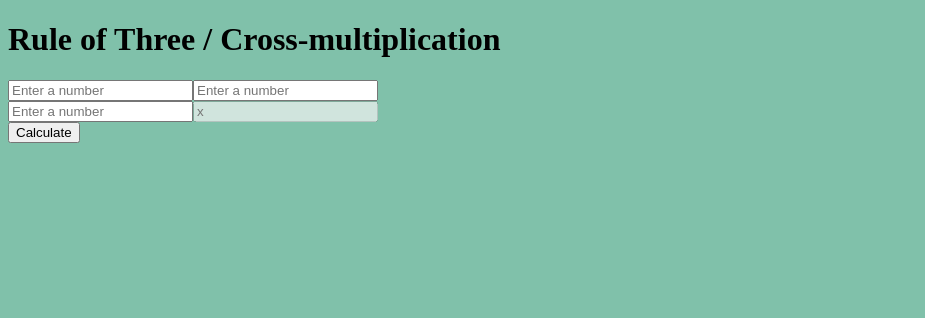
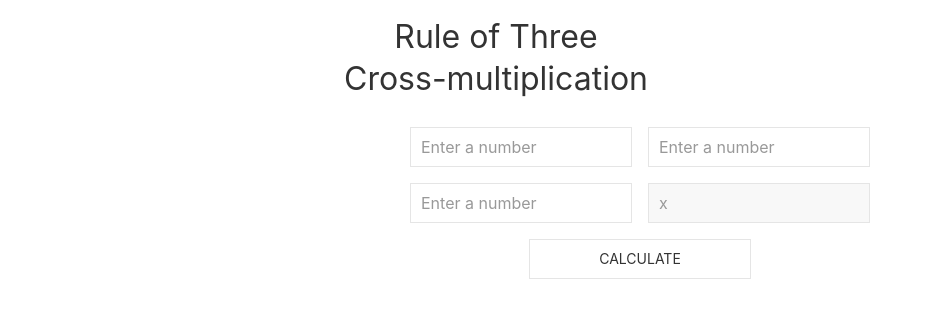
Before and after one commit to zdolny/proportion, a React app: page / in a window 1280 px wide. Shown: the whole page, without its empty margins (0-925 px from the left). Built offline with nearby package versions, Linux system fonts and the light colour scheme.

Commit message:
add uikit, styling

```diff
--- a/package.json
+++ b/package.json
@@ -24,6 +24,7 @@
     "css-loader": "^2.1.1",
     "node-sass": "^4.11.0",
     "sass-loader": "^7.1.0",
-    "style-loader": "^0.23.1"
+    "style-loader": "^0.23.1",
+    "uikit": "^3.0.3"
   }
 }
--- a/src/components/App.js
+++ b/src/components/App.js
@@ -5,7 +5,12 @@ export default class App extends React.Component {
   render() {
     return (
       <main>
-        <h1>Rule of Three / Cross-multiplication</h1>
+        <header className="header container">
+          <h1 class="uk-h2">
+            Rule of Three<br/>
+            Cross-multiplication
+          </h1>
+        </header>
         <CrossMultiplicationForm />
       </main>
     )
--- a/src/components/CrossMultiplicationForm.js
+++ b/src/components/CrossMultiplicationForm.js
@@ -25,10 +25,11 @@ export default class CrossMultiplicationForm extends React.Component {
   }
   render() {
     return (
-      <form onSubmit={this.handleCrossMultiplication}>
-        <div>
+      <form onSubmit={this.handleCrossMultiplication} className="form">
+        <div className="input-wrap">
           <input
             type="text"
+            className="uk-input"
             pattern="^[0-9]+\.?[0-9]*$"
             name="numeratorLeft"
             data-lpignore="true"
@@ -36,8 +37,11 @@ export default class CrossMultiplicationForm extends React.Component {
             value={this.state.numeratorLeft}
             onChange={this.handleChangeNumber}
           />
+        </div>
+        <div className="input-wrap">
           <input
             type="text"
+            className="uk-input"
             pattern="^[0-9]+\.?[0-9]*$"
             name="numeratorRight"
             data-lpignore="true"
@@ -46,9 +50,10 @@ export default class CrossMultiplicationForm extends React.Component {
             onChange={this.handleChangeNumber}
           />
         </div>
-        <div>
+        <div className="input-wrap">
           <input
             type="text"
+            className="uk-input"
             pattern="^[0-9]+\.?[0-9]*$"
             name="denumeratorLeft"
             data-lpignore="true"
@@ -56,8 +61,11 @@ export default class CrossMultiplicationForm extends React.Component {
             value={this.state.denumeratorLeft}
             onChange={this.handleChangeNumber}
           />
+        </div >
+        <div className="input-wrap">
           <input
             type="text"
+            className="uk-input"
             name="denumeratorRight"
             data-lpignore="true"
             placeholder="x"
@@ -65,7 +73,7 @@ export default class CrossMultiplicationForm extends React.Component {
             disabled
           />
         </div>
-        <button>Calculate</button>
+        <button className="uk-button uk-button-default">Calculate</button>
       </form>
     )
   }
--- /dev/null
+++ b/src/styles/_base.scss
@@ -0,0 +1,3 @@
+@import './node_modules/uikit/src/scss/variables-theme';
+@import './node_modules/uikit/src/scss/mixins-theme';
+@import './node_modules/uikit/src/scss/uikit-theme';
--- a/src/styles/styles.scss
+++ b/src/styles/styles.scss
@@ -1,5 +1,32 @@
-$main-color: rgb(128, 193, 170);
+@import 'base';
 
-body {
-  background: $main-color;
+.container {
+  max-width: 960px;
+  margin: 0 auto;
+  padding: 0 16px;
 }
+
+.header {
+  text-align: center;
+  margin: 1em 0 0;
+}
+
+.form {
+  max-width: 460px;
+  margin: 0 auto;
+  padding: 0 16px;
+  display: flex;
+  flex-wrap: wrap;
+  justify-content: space-between;
+  > * {
+    box-sizing: border-box;
+    flex: 0 0 calc(50% - 8px);
+    margin: 8px 0;
+  }
+  input {
+    width: 100%;
+  }
+  button {
+    margin: 8px auto;
+  }
+}
```
Also changed, not shown: 1 other file.
